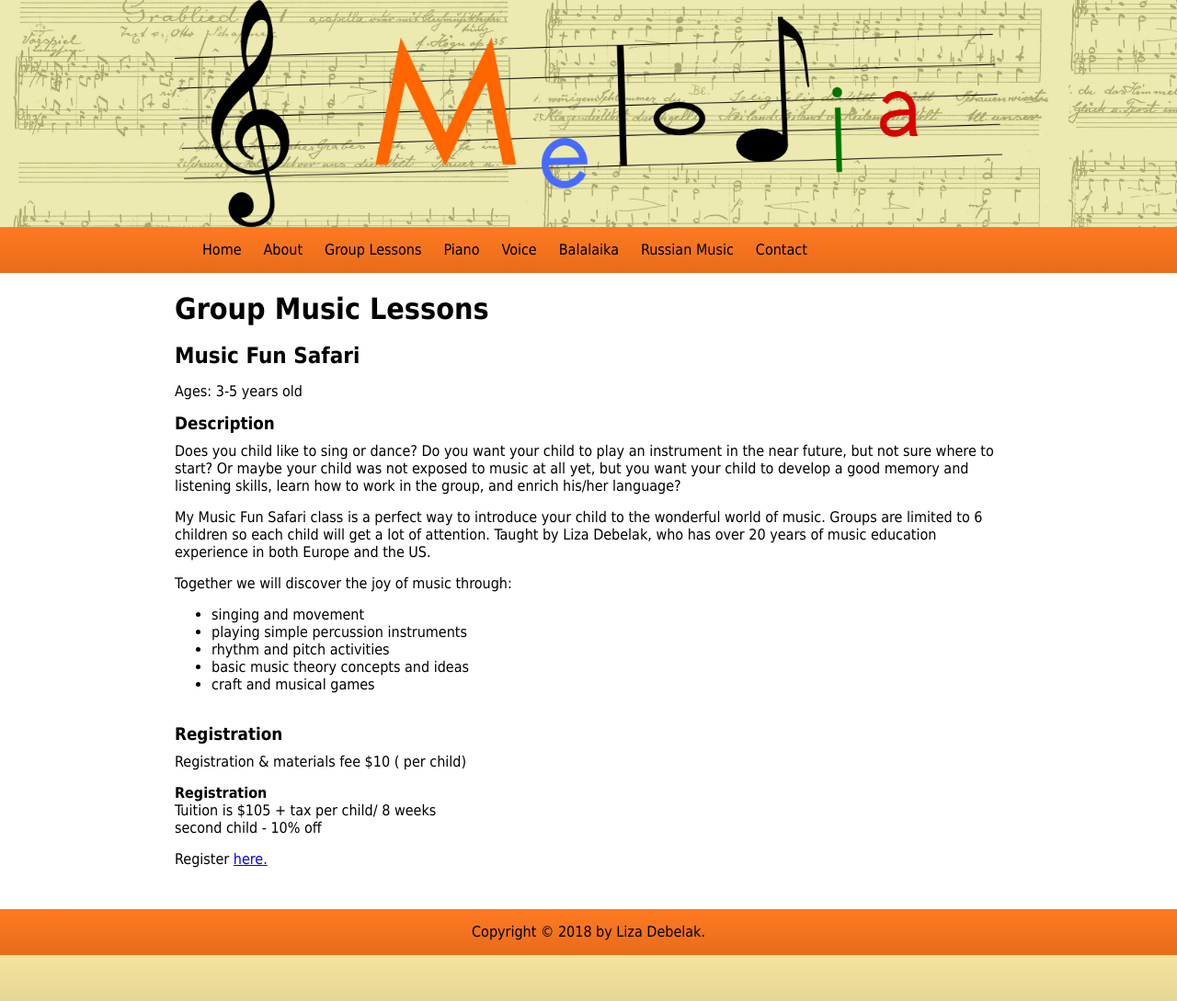
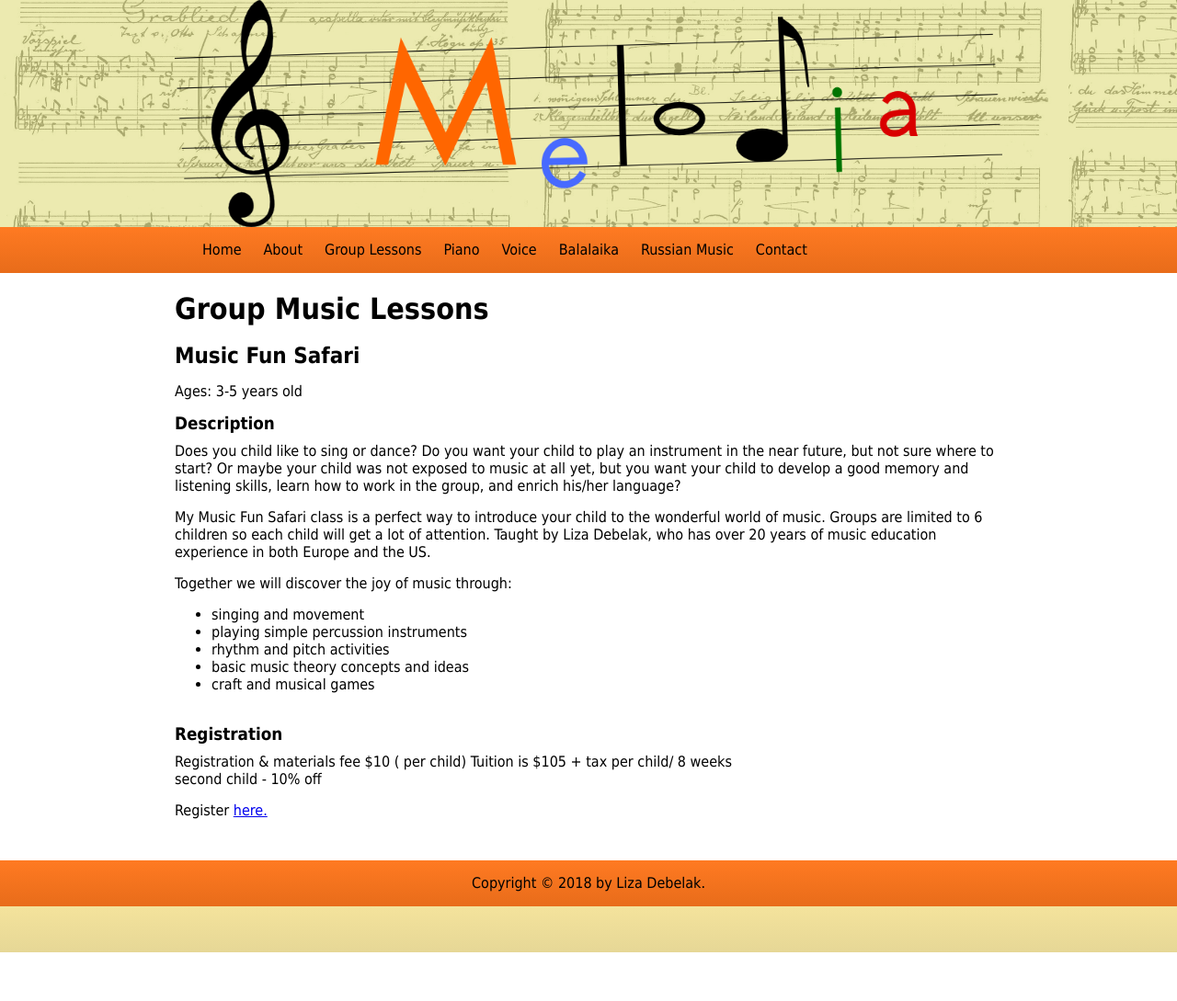
Before and after one commit to ericdebelak/melodia-static, a Jekyll site: the page built from grouplessons.md, in a window 1280 px wide. Shown: the whole page at 92% size. Built offline with Jekyll 4.4.1, drawn with Linux system fonts in a browser that asks for light colours; nearby versions of some CDN libraries; after the commit the page ends 1036 px from its top, so only the background shows below that.

Commit message:
REMOVED: extra heading

```diff
--- a/grouplessons.md
+++ b/grouplessons.md
@@ -27,8 +27,6 @@ Together we will discover the joy of music through:
 <br/>
 ### Registration
 Registration & materials fee $10 ( per child)
-
-#### Registration
 Tuition is $105 + tax per child/ 8 weeks<br/>
 second child - 10% off<br/>
 
```
